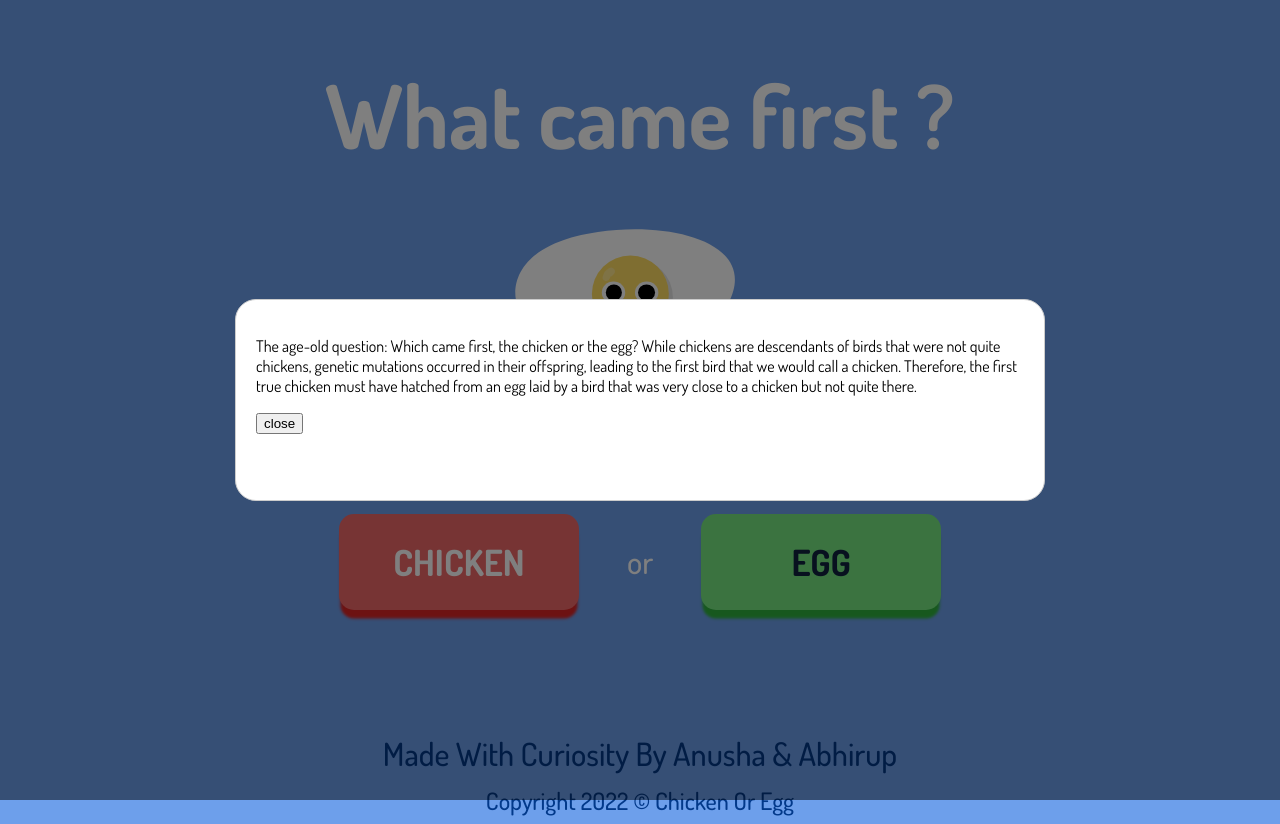
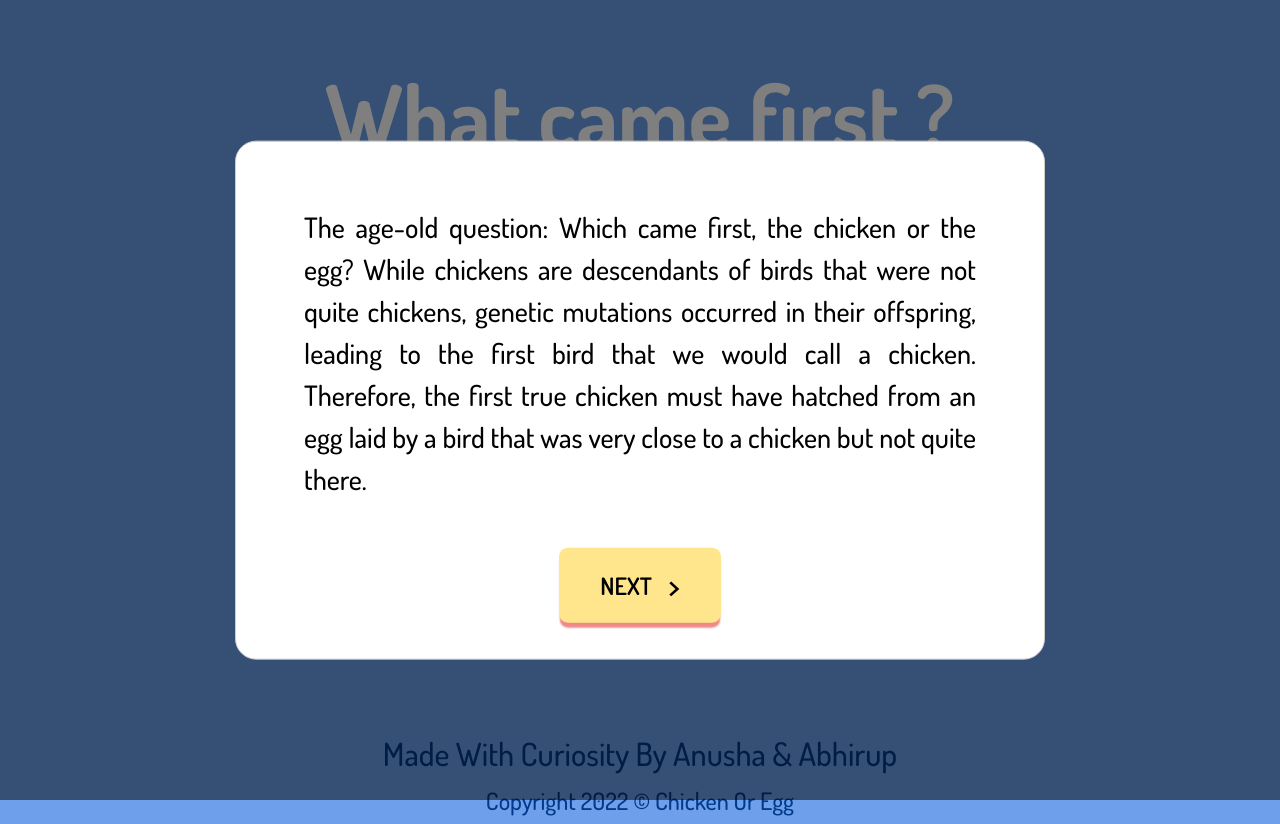
Before and after one commit to basuabhirup/chicken-or-egg, a React (Create React App) app: page / in a window 1280 px wide. Both pictures are taken after a click on the button "CHICKEN". Built offline with nearby package versions, Linux system fonts and the light colour scheme.

Commit message:
Finalize InfoModal

```diff
--- a/src/App.css
+++ b/src/App.css
@@ -1,5 +1,10 @@
 .App {
   text-align: center;
+}
+
+.ReactModal__Content {
+  width: 75dvw;
+  min-height: 20dvh;
 }
 
 .ReactModal__Overlay {
@@ -14,3 +19,10 @@
 .ReactModal__Overlay--after-close{
   opacity: 0.5;
 }
+
+/* For Screens wider than 900px */
+@media only screen and (min-width: 900px) {
+	.ReactModal__Content {
+    width: 60dvw;
+  }
+}
--- a/src/App.tsx
+++ b/src/App.tsx
@@ -17,8 +17,6 @@ const infoModalStyles = {
     bottom: "auto",
     marginRight: "-50%",
     transform: "translate(-50%, -50%)",
-    width: "60dvw",
-    minHeight: "20dvh",
     borderRadius: "1.3125rem",
     background: "#fff",
   },
--- /dev/null
+++ b/src/components/infoModal/InfoModal.css
@@ -0,0 +1,70 @@
+.info-modal-container {
+    display: flex;
+    flex-flow: column nowrap;
+    padding: 1rem 0;
+    justify-content: center;
+    align-items: center;
+    padding: 1rem;
+}
+
+.info-modal-text {
+    font-family: "Dosis", sans-serif;
+    color: var(--black);
+    text-align: justify;
+    font-size: 1.5rem;
+    font-style: normal;
+    font-weight: 500;
+    line-height: 1.5;
+    margin-bottom: 3rem;
+}
+
+.info-modal-cta {
+    display: flex;
+    flex-direction: column;
+}
+
+.info-modal-next {
+    border-radius: 0.55294rem;
+    padding: 1.36794rem 2.55106rem;
+    background: #ffe68c;
+    box-shadow: 0px 5.897960186004639px 1.685131311416626px -0.842565655708313px rgba(231, 96, 96, 0.74);
+    font-size: 1.5rem;
+    font-family: "Dosis", sans-serif;
+    color: var(--black);
+    text-align: center;
+    text-transform: uppercase;
+    font-weight: 600;
+    border: none;
+    display: flex;
+    justify-content: center;
+    align-items: center;
+}
+
+.info-modal-next>img {
+    align-self: center;
+    margin-left: 1rem;
+    margin-top: 0.5rem;
+    width: 0.75rem;
+}
+
+.info-modal-next:hover {
+    cursor: pointer;
+    background: var(--yellow);
+    box-shadow: 0px 5.897960186004639px 1.685131311416626px -0.842565655708313px rgba(231, 96, 96, 0.8);
+}
+
+.info-modal-next:active {
+    margin-top: 0.5rem;
+    box-shadow: none;
+}
+
+/* For Screens wider than 900px */
+@media only screen and (min-width: 900px) {
+    .info-modal-container {
+        padding: 1rem 3rem;
+    }
+
+    .info-modal-text {
+        font-size: 1.75rem;
+    }
+}
--- a/src/components/infoModal/InfoModal.tsx
+++ b/src/components/infoModal/InfoModal.tsx
@@ -1,5 +1,7 @@
 import React from "react";
 import { IPair } from "../../utils/interfaces";
+import "./InfoModal.css";
+import NextIcon from "../../assets/svg/NextIcon.svg";
 
 interface IProps {
   pair: IPair;
@@ -8,9 +10,15 @@ interface IProps {
 
 const InfoModal: React.FC<IProps> = ({ pair, closeModal }) => {
   return (
-    <div>
-      <p>{pair.description}</p>
-      <button onClick={closeModal}>close</button>
+    <div className="info-modal-container">
+      <p className="info-modal-text">{pair.description}</p>
+      <div className="info-modal-cta">
+        <button className="info-modal-next" onClick={closeModal}>
+          <span>Next </span>
+          <img src={NextIcon} alt="Next" />
+        </button>
+        {/* <button className="info-modal-report">Report Error</button> */}
+      </div>
     </div>
   );
 };
--- a/src/components/options/Options.css
+++ b/src/components/options/Options.css
@@ -71,8 +71,15 @@
 
 	.options .option {
 		margin: 3rem;
+		/* flex: 0 0 calc(40% - 120px); */
+		max-width: calc(40% - 5rem);
 	}
+
 	.options .option:active {
 		margin-top: 4.5rem;
 	}
+
+	/* .options .conjunction {
+		flex: 0 0 calc(20% - 15rem);
+	} */
 }
```
Also changed, not shown: src/assets/svg/NextIcon.svg (added).
